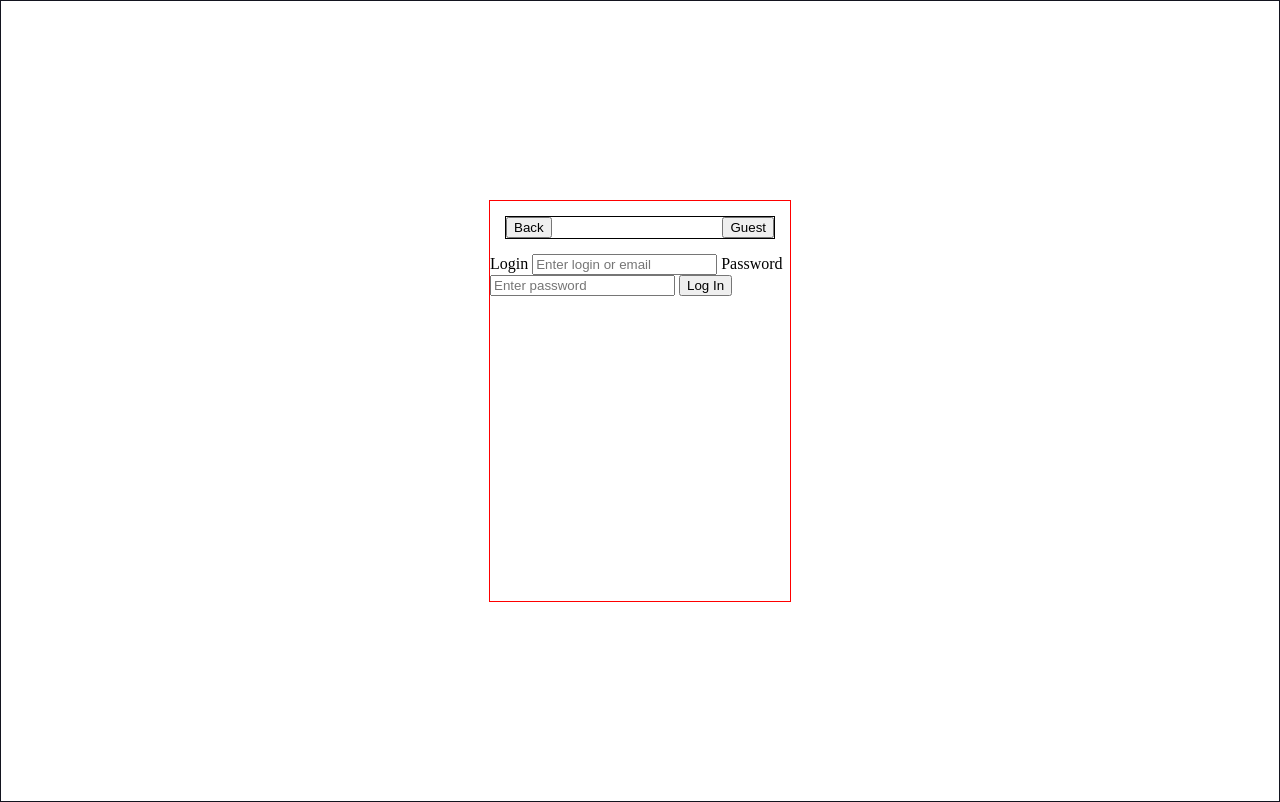
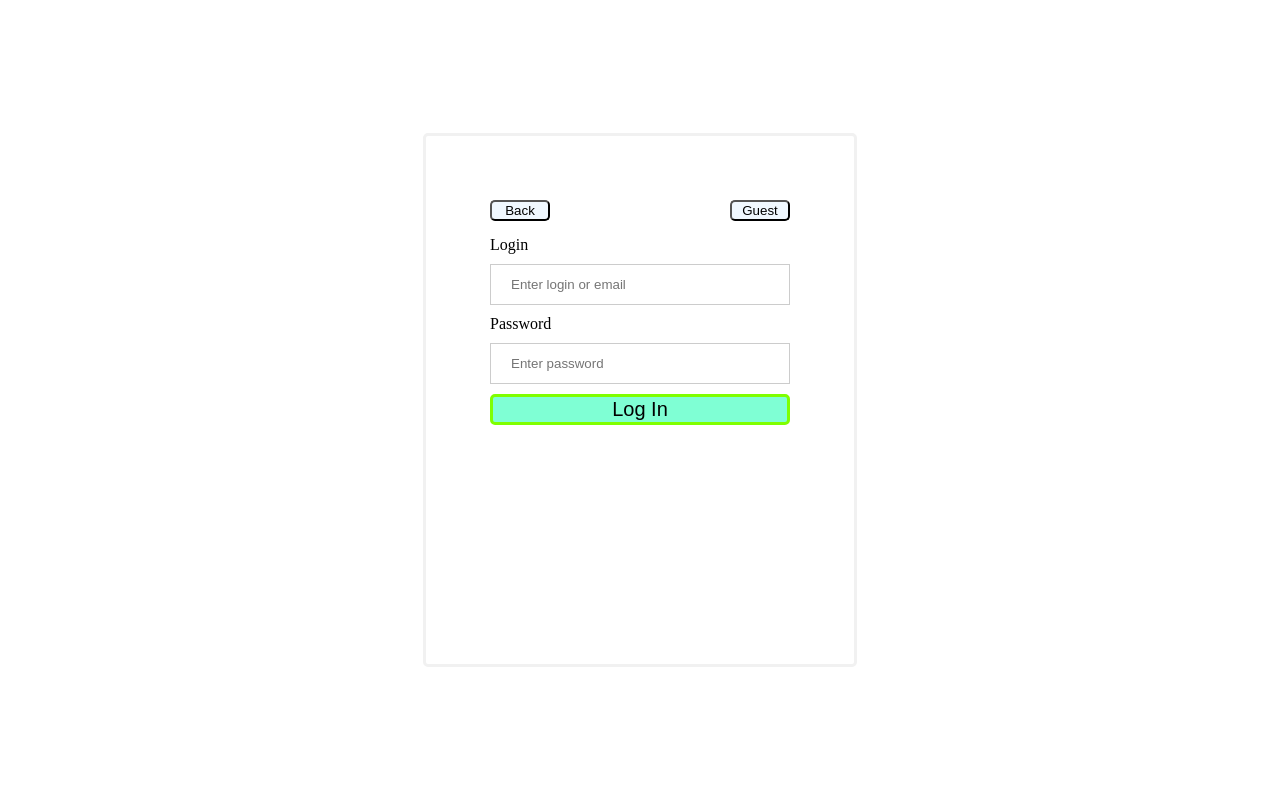
Before and after one commit to InnoSWP/AnonymousFeedback, a website: page login2.html in a window 1280 px wide. Drawn offline with Linux system fonts and the light colour scheme.

Commit message:
add almost complete css to login.html

```diff
--- a/login.css
+++ b/login.css
@@ -5,14 +5,11 @@ html, body{
 
 body{
     display: flex;
-    border: 1px solid #13141f;
 }
 
 #top-nav {
     display: flex;
     justify-content: space-between;
-    margin: 5%;
-    border: 1px solid black
 }
 
 #form-div {
@@ -21,6 +18,48 @@ body{
 
     margin:auto;
 
-    border: 1px solid red;
 
+    border: 3px solid #f1f1f1;
+    border-radius: 5px;
+
+    padding: 5%;
 }
+
+form{
+    padding: 5% 0 0 0;
+}
+
+input[type=text], input[type=password] {
+    width: 100%;
+    padding: 12px 20px;
+    margin: 10px 0px;
+    /* display: inline-block; */
+    border: 1px solid #ccc;
+    box-sizing: border-box;
+  }
+
+  button[type='submit']{
+      width: 100%;
+
+      border: 3px solid #7fff00;
+
+      font-size: 20px;
+
+      background-color: aquamarine;
+
+      cursor: pointer;
+  }
+
+  button {
+      border-radius: 5px;
+  }
+
+  nav button{
+      background-color: aliceblue;
+      width: 20%;
+      min-width: 50px;
+  }
+
+  button:hover {
+    opacity: 0.7;
+  }
```
